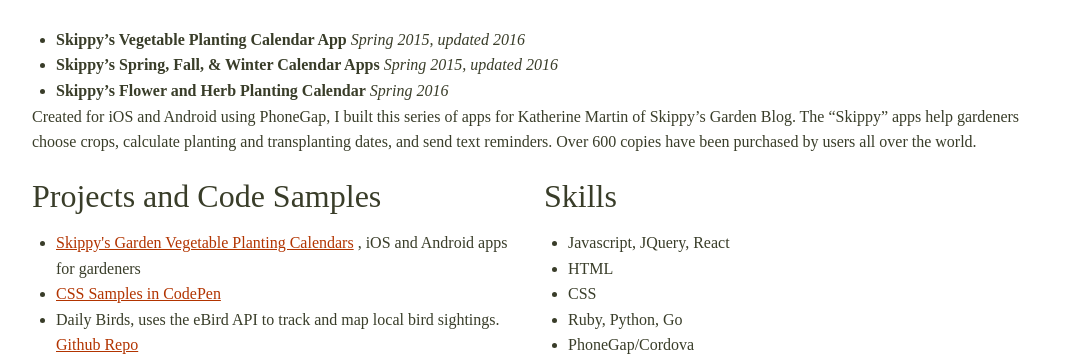
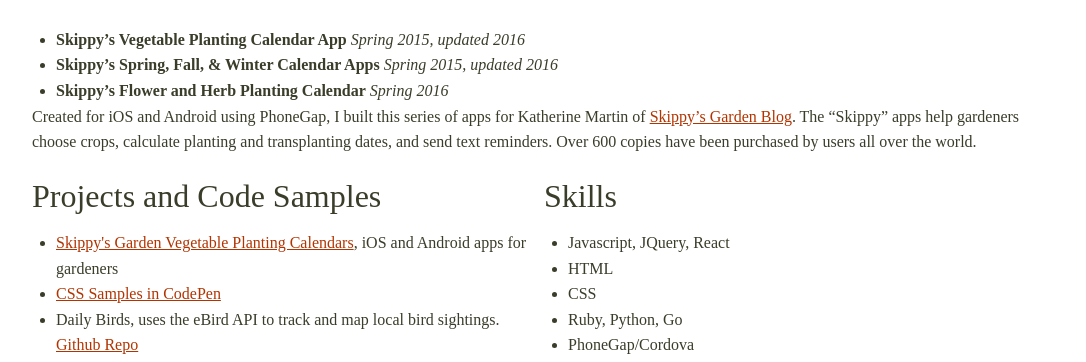
Before and after one commit to AmeliaFannin/AmeliaFannin.github.io, a Jekyll site: the page built from index.md, in a window 1280 px wide and 900 px high, scrolled down 900 px. Shown: the part 152-514 px from the top of the window, without its empty margins (96-1182 px from the left). Built offline with Jekyll 4.4.1, drawn with Linux system fonts in a browser that asks for light colours; part of the change alters nothing that is shown.

```diff
--- a/index.md
+++ b/index.md
@@ -11,14 +11,13 @@ I am an early-career web developer, ready to join a team. I learn quickly - I ea
 * **Skippy’s Spring, Fall, & Winter Calendar Apps** *Spring 2015, updated 2016*
 * **Skippy’s Flower and Herb Planting Calendar** *Spring 2016*
 
-Created for iOS and Android using PhoneGap, I built this series of apps for Katherine Martin of Skippy's Garden Blog. The "Skippy" apps help gardeners choose crops, calculate planting and transplanting dates, and send text reminders. Over 600 copies have been purchased by users all over the world.
+Created for iOS and Android using PhoneGap, I built this series of apps for Katherine Martin of <a href="http://carletongarden.blogspot.com/" target="_blank">Skippy's Garden Blog</a>. The "Skippy" apps help gardeners choose crops, calculate planting and transplanting dates, and send text reminders. Over 600 copies have been purchased by users all over the world.
 
 <div class="col">
   <h3>Projects and Code Samples</h3>
   <ul>
     <li>
-      <a href="https://itunes.apple.com/us/developer/katherine-martin/id970091990" target="_blank">Skippy's Garden Vegetable Planting Calendars</a>
-      , iOS and Android apps for gardeners
+      <a href="https://itunes.apple.com/us/developer/katherine-martin/id970091990" target="_blank">Skippy's Garden Vegetable Planting Calendars</a>, iOS and Android apps for gardeners
     </li>
     <li><a href="http://codepen.io/AmeliaFannin/" target="_blank">CSS Samples in CodePen</a>
     </li>
```
Also changed, not shown: 1 other file.
